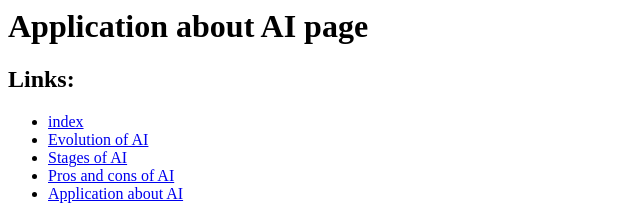
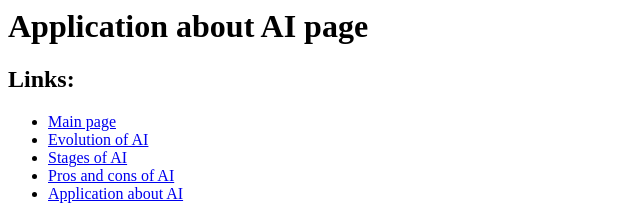
Before and after one commit to Mariam-karam/html-project-repository, a plain HTML site: page ApplicationaboutAI.html in a window 1280 px wide. Shown: the top 216 px of the page, 0-640 px from the left. Drawn offline with Linux system fonts and the light colour scheme.

Commit message:
Update ApplicationaboutAI.html

```diff
--- a/ApplicationaboutAI.html
+++ b/ApplicationaboutAI.html
@@ -4,7 +4,7 @@
 
 <h2> Links: </h2>
 <ul>
-  <li><a href="index.html">index</a></li>
+  <li><a href="index.html">Main page</a></li>
   <li><a href="evolutionofAI.html">Evolution of AI</a></li>
   <li><a href="stagesofAI.html">Stages of AI</a></li>
   <li><a href="prosandconsofAI.html">Pros and cons of AI</a></li>
```
